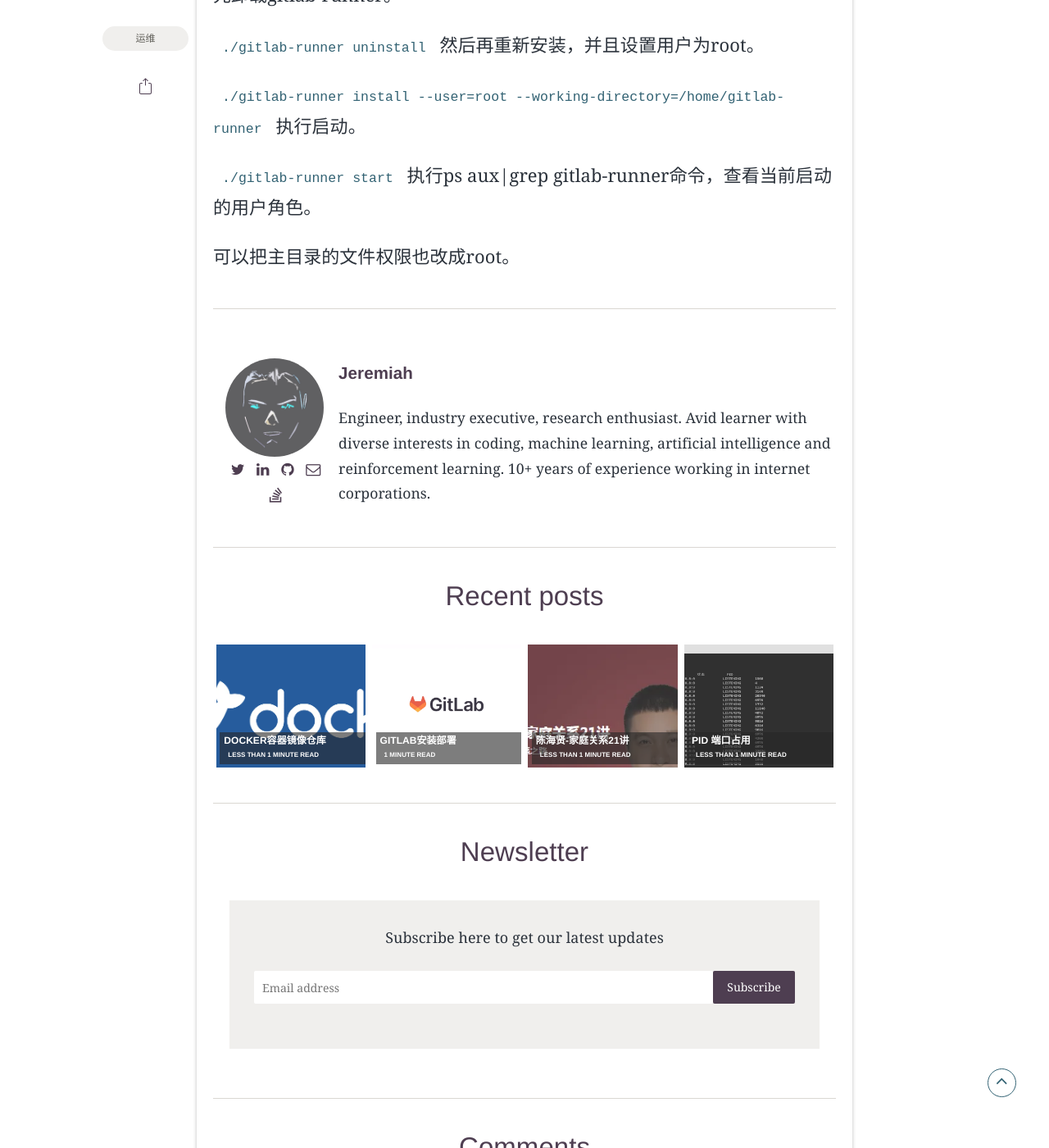
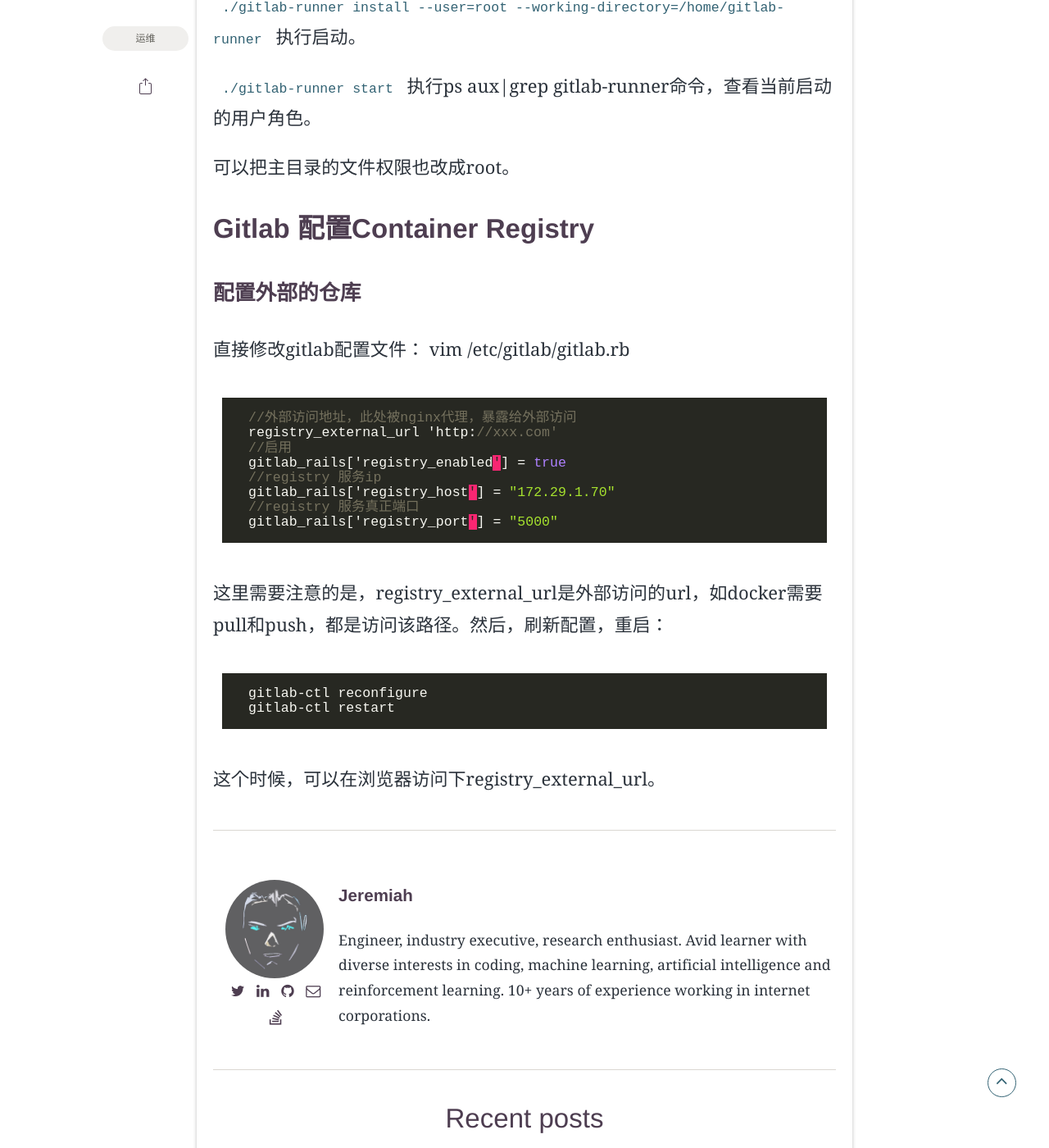
Before and after one commit to JeremiahXu/jeremiahxu.github.io, a Jekyll site: the page built from _posts/2023-03-08-GitLab部署.md, in a window 1280 px wide and 1400 px high, scrolled down 5241 px. Shown: the whole window at 82% size. Built offline with Jekyll 4.4.1, drawn with Linux system fonts in a browser that asks for light colours; some web fonts are replaced.

Commit message:
Gitlab配置外部的仓库

````diff
--- a/_posts/2023-03-08-GitLab部署.md
+++ b/_posts/2023-03-08-GitLab部署.md
@@ -80,7 +80,7 @@ sudo docker exec -it gitlab-web-1 grep 'Password:' /etc/gitlab/initial_root_pass
 sudo docker exec -it gitlab-web-1 gitlab-ctl reconfigure
 ```
 
-# GitLab Runner
+## GitLab Runner
 
 ### 安装GitLab Runner
 
@@ -143,7 +143,7 @@ docker run --rm -it -v /srv/gitlab-runner/config:/etc/gitlab-runner  gitlab/gitl
   --locked="false"
 ```
 
-## 解决GitLab-Runner执行脚本命令无权限
+#### 解决GitLab-Runner执行脚本命令无权限
 
 参考链接[【汇总】解决GitLab-Runner执行脚本命令无权限](https://blog.csdn.net/qq_39940674/article/details/127616784)
 
@@ -159,3 +159,29 @@ docker run --rm -it -v /srv/gitlab-runner/config:/etc/gitlab-runner  gitlab/gitl
 执行ps aux|grep gitlab-runner命令，查看当前启动的用户角色。
 
 可以把主目录的文件权限也改成root。
+
+## Gitlab 配置Container Registry
+
+### 配置外部的仓库
+
+直接修改gitlab配置文件： vim /etc/gitlab/gitlab.rb
+
+```rust
+//外部访问地址，此处被nginx代理，暴露给外部访问
+registry_external_url 'http://xxx.com'
+//启用
+gitlab_rails['registry_enabled'] = true
+//registry 服务ip
+gitlab_rails['registry_host'] = "172.29.1.70"
+//registry 服务真正端口
+gitlab_rails['registry_port'] = "5000"
+```
+
+这里需要注意的是，registry_external_url是外部访问的url，如docker需要pull和push，都是访问该路径。然后，刷新配置，重启：
+
+```shell
+gitlab-ctl reconfigure
+gitlab-ctl restart
+```
+
+这个时候，可以在浏览器访问下registry_external_url。
````
